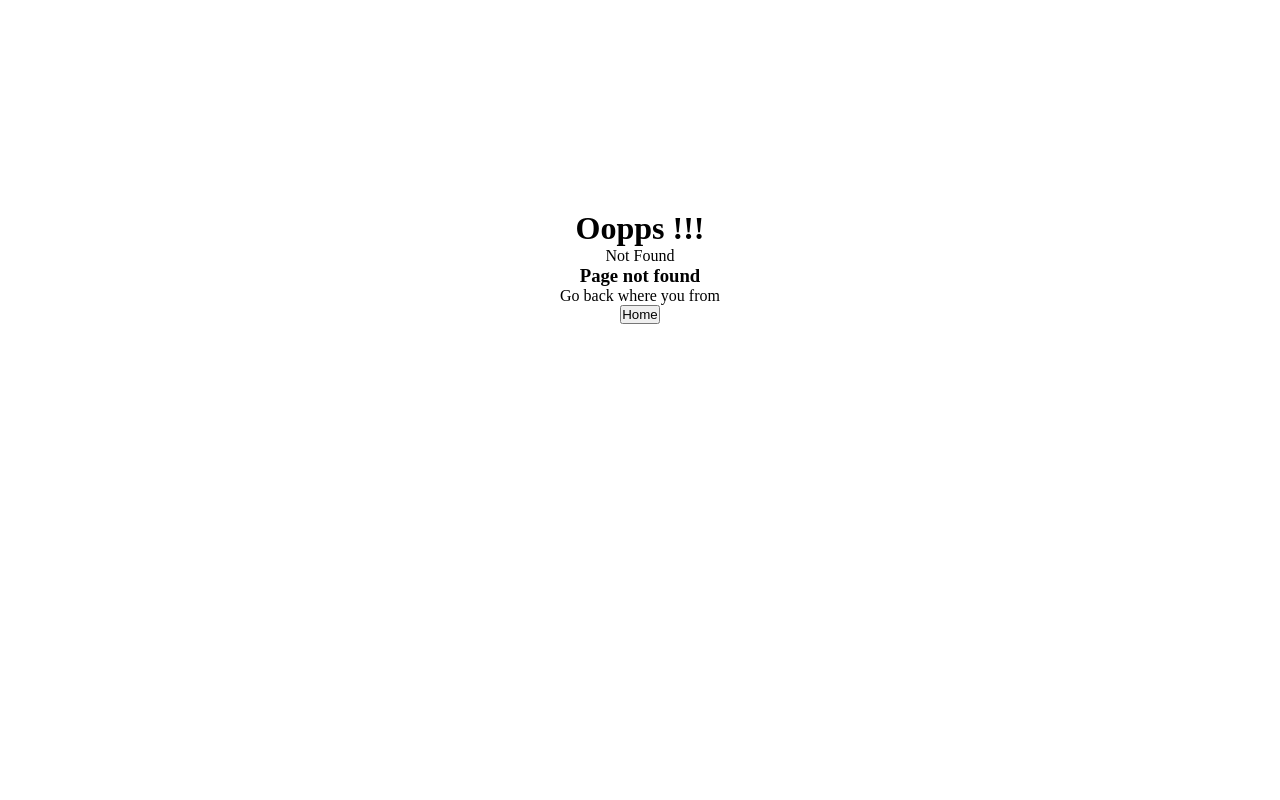
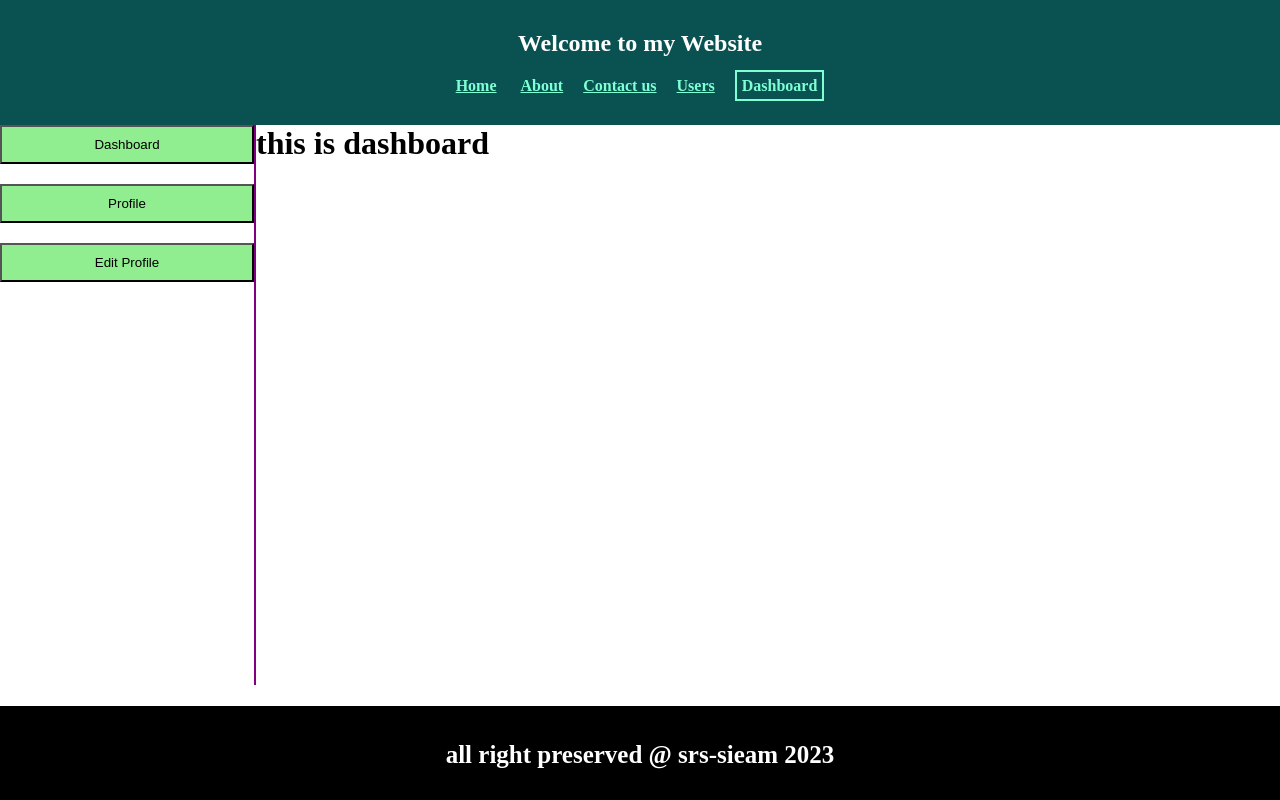
Before and after one commit to srssieam/react-router-tutorial, a React (Vite) app: page /dashboard in a window 1280 px wide. Before the commit this address had no page. Built offline with nearby package versions, Linux system fonts and the light colour scheme.

Commit message:
created dasboard component and added children component in dashboard

```diff
--- /dev/null
+++ b/src/component/Dashboard layout/DashboardLayout.jsx
@@ -0,0 +1,22 @@
+import { Outlet } from "react-router-dom";
+
+import { Link } from "react-router-dom";
+const DashboardLayout = () => {
+    const btnStyle = {
+        padding:'10px 30px',
+        backgroundColor:'lightgreen',
+        width: '100%'
+    }
+    return (
+        <div style={{display:'flex'}}>
+            <div style={{width: '20%', borderRight: '2px solid purple', height:'70vh', display:"flex", flexDirection:'column', gap:'20px'}}>
+            <Link to="/dashboard"><button style={btnStyle}>Dashboard</button></Link>
+            <Link to="/dashboard/profile"><button style={btnStyle}>Profile</button></Link>
+            <Link to="/dashboard/editprofile"><button style={btnStyle}>Edit Profile</button></Link>
+            </div>
+            <Outlet></Outlet>
+        </div>
+    );
+};
+
+export default DashboardLayout;
--- /dev/null
+++ b/src/component/Dashboard/Dashboard.jsx
@@ -0,0 +1,11 @@
+
+
+const Dashboard = () => {
+    return (
+        <div>
+            <h1>this is dashboard</h1>
+        </div>
+    );
+};
+
+export default Dashboard;
--- /dev/null
+++ b/src/component/Edit profile/EditProfile.jsx
@@ -0,0 +1,10 @@
+
+const EditProfile = () => {
+    return (
+        <div>
+            <h1>Edit profile</h1>
+        </div>
+    );
+};
+
+export default EditProfile;
--- a/src/component/Header/Header.jsx
+++ b/src/component/Header/Header.jsx
@@ -17,6 +17,7 @@ const Header = () => {
                 <NavLink to="/about">About</NavLink>
                 <NavLink to="/contact">Contact us</NavLink>
                 <NavLink to="/users">Users</NavLink>
+                <NavLink to="/dashboard">Dashboard</NavLink>
             </nav>
         </div>
     );
--- /dev/null
+++ b/src/component/Profile/Profile.jsx
@@ -0,0 +1,11 @@
+
+
+const Profile = () => {
+    return (
+        <div>
+            <h1>I am profile</h1>
+        </div>
+    );
+};
+
+export default Profile;
```
Also changed, not shown: src/Rout/Rout.jsx (+21 -0 lines).
